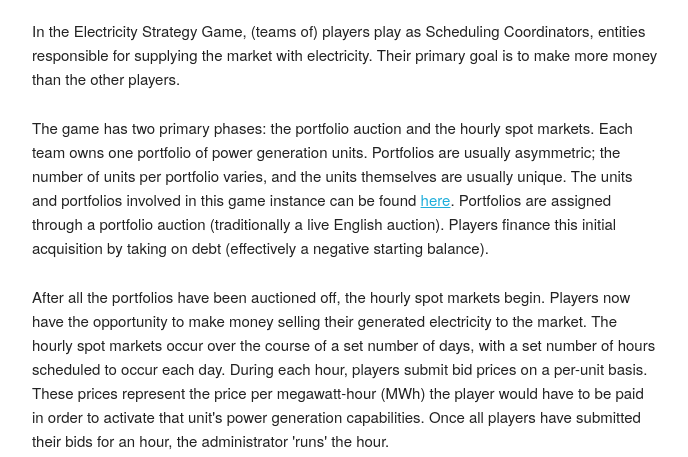
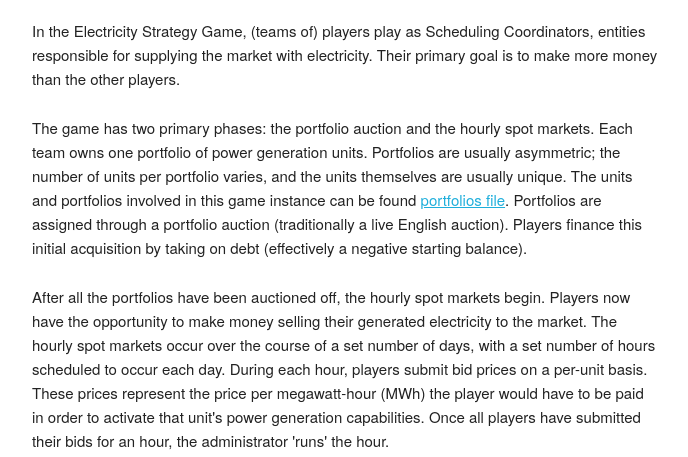
Before and after one commit to BenjaminHLee/ESG-2, a Flask app: page /about in a window 1280 px wide. Shown: the part 189-646 px from the top of the page, without its empty margins (128-816 px from the left). Run offline with Flask 2, Linux system fonts and the light colour scheme; parts of the project's set-up code (start-up, migrations or seed data) failed here and were passed over; some libraries are stand-ins or nearby versions.

Commit message:
Improve hyperlink language

```diff
--- a/esg2/templates/about.html
+++ b/esg2/templates/about.html
@@ -21,10 +21,10 @@
         portfolio varies, and the units themselves are usually unique. The
         units and portfolios involved in this game instance can be found
         <a href="{{ url_for('admin.uploaded_config_file', filename=
-        'portfolios.csv') }}">here</a>. Portfolios are assigned through a
-        portfolio auction (traditionally a live English auction). Players
-        finance this initial acquisition by taking on debt (effectively a
-        negative starting balance).
+        'portfolios.csv') }}">portfolios file</a>. Portfolios are assigned
+        through a portfolio auction (traditionally a live English auction).
+        Players finance this initial acquisition by taking on debt (effectively
+        a negative starting balance).
       </p>
       <p>
         After all the portfolios have been auctioned off, the hourly spot
```
